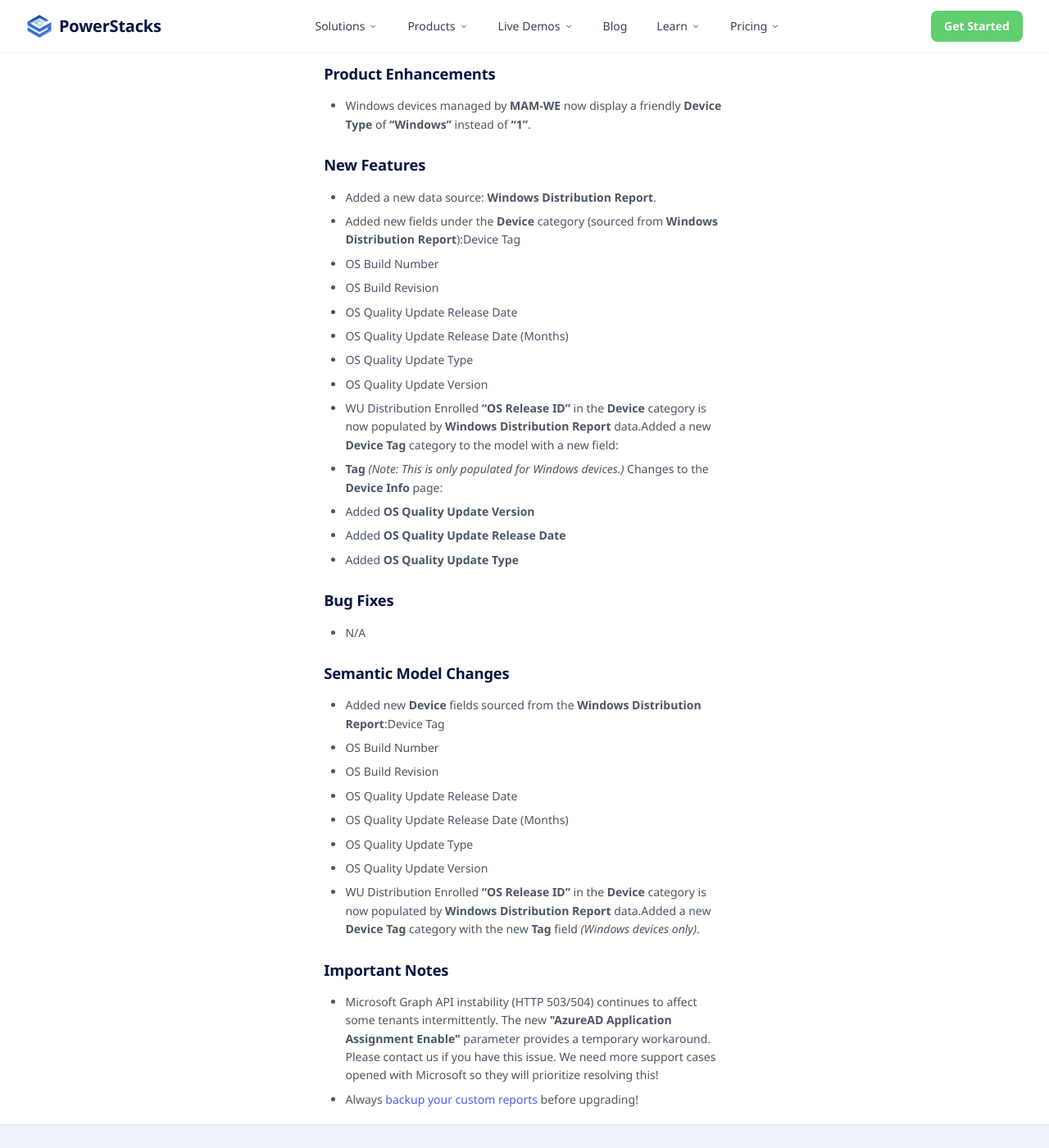
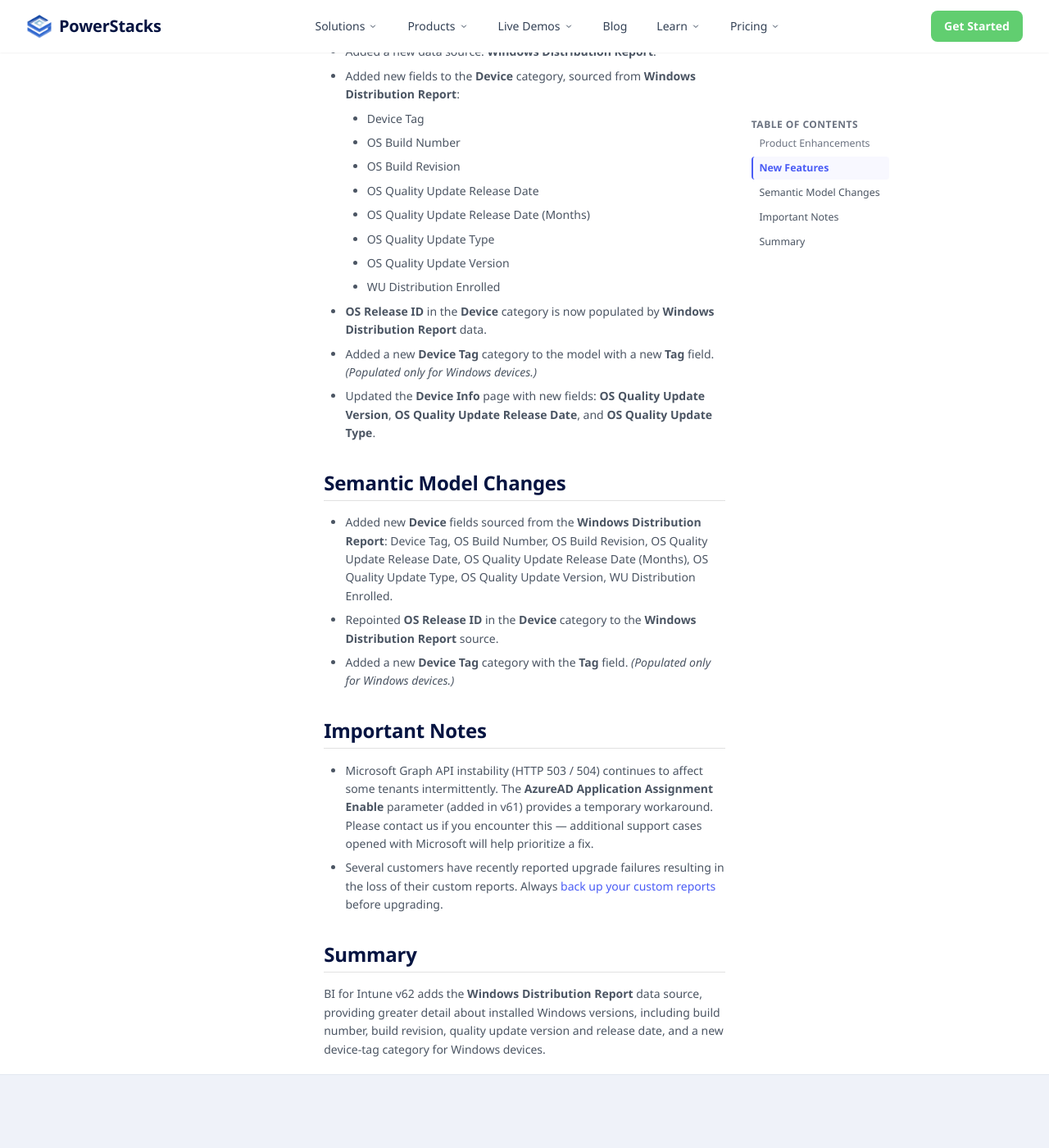
Before and after one commit to powerstacks-corp/powerstacks-docs, an MkDocs documentation site: the page built from docs/bi-for-intune/release-notes/version-62-0-jan-4-2026.md, in a window 1280 px wide and 1400 px high, scrolled down 433 px. Shown: the whole window at 82% size. Built offline with MkDocs 1.6.1 and Material for MkDocs 9.7.7, drawn with Linux system fonts in a browser that asks for light colours; some of the changed text lies outside the part shown.

Commit message:
docs(release-notes): align BI for Intune notes to the new standard, fix inline render bug
Two changes that together explain why the existing release notes were
incredibly difficult to read.

1. Render bug in the release_archive macro

The macro that inlines the latest releases on the "Recent Releases"
page was emitting markdown wrapped in `<div ... markdown>`. MkDocs
md_in_html does not reliably re-process content inserted by macros,
so headings, bold spans, and list items rendered as literal text
(see prior screenshot showing "**Release Date**:" etc. as raw
characters). The macro now converts each release-notes body to HTML
itself (using the same extensions as the rest of the site) and emits
a clean <div> wrapper. Source pages render the same as before because
they were never affected — they were always processed normally.

2. Realigned v60 through v65 to the PowerStacks Release Notes Standard

Each of the six most-recent release notes had drifted from the
documented format (PowerStacks_Release_Notes_Master_Template) in
different ways: redundant "What's New in BI for Intune vN" + "Version
N.0 Release Details" double-H1, "Important Notes" duplicated in two
places, "N/A" placeholders, and intro paragraphs that bled into the
content sections. Aligned all six to:

  # Version N
  Release Date / AppSource Version
  ## Product Enhancements
  ## New Features
  ## Bug Fixes
  ## Semantic Model Changes
  ## Important Notes
  ## Summary

with [**Action Required**] prefixes on breaking changes per the
standard, customer-visible behavior only, and Microsoft Writing Style
Guide terminology (Microsoft Entra ID, Microsoft Defender for
Endpoint). Empty sections are omitted rather than filled with N/A.

Co-Authored-By: Claude Opus 4.7 (1M context) <noreply@anthropic.com>

```diff
--- a/docs/bi-for-intune/release-notes/version-62-0-jan-4-2026.md
+++ b/docs/bi-for-intune/release-notes/version-62-0-jan-4-2026.md
@@ -1,58 +1,44 @@
 ---
-title: "Version 62.0 Jan 4, 2026"
+title: "Version 62.0 Jan. 4, 2026"
 render_macros: false
 ---
-# What's New in BI for Intune v62
-**Release Date**: January 4, 2026
-**App Source Version**: 1054
 
-Version 62 adds a new data source, the "Windows Distribution Report" data from Intune, to provide greater details about installed Windows versions.
+# Version 62
 
-**Important Notes:**
-Several customers have recently reported upgrade failures resulting in the loss of their custom reports. Please do not forget to [backup before you upgrade](../administration/backup-custom-reports.md)!
+**Release Date:** January 4, 2026
+**AppSource Version:** 1054
 
+## Product Enhancements
 
-# Version 62.0 Release Details
+- Windows devices managed by **MAM-WE** now display a friendly **Device Type** of **Windows** instead of **1**.
 
-
-### Product Enhancements
-
-- Windows devices managed by **MAM-WE** now display a friendly **Device Type** of **“Windows”** instead of **“1”**.
-
-### New Features
+## New Features
 
 - Added a new data source: **Windows Distribution Report**.
-- Added new fields under the **Device** category (sourced from **Windows Distribution Report**):Device Tag
-- OS Build Number
-- OS Build Revision
-- OS Quality Update Release Date
-- OS Quality Update Release Date (Months)
-- OS Quality Update Type
-- OS Quality Update Version
-- WU Distribution Enrolled
-**“OS Release ID”** in the **Device** category is now populated by **Windows Distribution Report** data.Added a new **Device Tag** category to the model with a new field:
-- **Tag** *(Note: This is only populated for Windows devices.)*
-Changes to the **Device Info** page:
-- Added **OS Quality Update Version**
-- Added **OS Quality Update Release Date**
-- Added **OS Quality Update Type**
+- Added new fields to the **Device** category, sourced from **Windows Distribution Report**:
+    - Device Tag
+    - OS Build Number
+    - OS Build Revision
+    - OS Quality Update Release Date
+    - OS Quality Update Release Date (Months)
+    - OS Quality Update Type
+    - OS Quality Update Version
+    - WU Distribution Enrolled
+- **OS Release ID** in the **Device** category is now populated by **Windows Distribution Report** data.
+- Added a new **Device Tag** category to the model with a new **Tag** field. _(Populated only for Windows devices.)_
+- Updated the **Device Info** page with new fields: **OS Quality Update Version**, **OS Quality Update Release Date**, and **OS Quality Update Type**.
 
-### Bug Fixes
+## Semantic Model Changes
 
-- N/A
+- Added new **Device** fields sourced from the **Windows Distribution Report**: Device Tag, OS Build Number, OS Build Revision, OS Quality Update Release Date, OS Quality Update Release Date (Months), OS Quality Update Type, OS Quality Update Version, WU Distribution Enrolled.
+- Repointed **OS Release ID** in the **Device** category to the **Windows Distribution Report** source.
+- Added a new **Device Tag** category with the **Tag** field. _(Populated only for Windows devices.)_
 
-### Semantic Model Changes
+## Important Notes
 
-- Added new **Device** fields sourced from the **Windows Distribution Report**:Device Tag
-- OS Build Number
-- OS Build Revision
-- OS Quality Update Release Date
-- OS Quality Update Release Date (Months)
-- OS Quality Update Type
-- OS Quality Update Version
-- WU Distribution Enrolled
-**“OS Release ID”** in the **Device** category is now populated by **Windows Distribution Report** data.Added a new **Device Tag** category with the new **Tag** field *(Windows devices only)*.
-### Important Notes
+- Microsoft Graph API instability (HTTP 503 / 504) continues to affect some tenants intermittently. The **AzureAD Application Assignment Enable** parameter (added in v61) provides a temporary workaround. Please contact us if you encounter this — additional support cases opened with Microsoft will help prioritize a fix.
+- Several customers have recently reported upgrade failures resulting in the loss of their custom reports. Always [back up your custom reports](../administration/backup-custom-reports.md) before upgrading.
 
-- Microsoft Graph API instability (HTTP 503/504) continues to affect some tenants intermittently. The new **"AzureAD Application Assignment Enable"** parameter provides a temporary workaround. Please contact us if you have this issue. We need more support cases opened with Microsoft so they will prioritize resolving this!
-- Always [backup your custom reports](../administration/backup-custom-reports.md) before upgrading!
+## Summary
+
+BI for Intune v62 adds the **Windows Distribution Report** data source, providing greater detail about installed Windows versions, including build number, build revision, quality update version and release date, and a new device-tag category for Windows devices.
```
Also changed, not shown: docs/bi-for-intune/release-notes/version-60-0-june-14-2025.md (+34 -41 lines), docs/bi-for-intune/release-notes/version-61-0-oct-28-2025.md (+27 -31 lines), docs/bi-for-intune/release-notes/version-63-0-jan-8-2026.md (+20 -30 lines), docs/bi-for-intune/release-notes/version-64-0-feb-15-2026.md (+21 -26 lines), docs/bi-for-intune/release-notes/version-65-0-feb-21-2026.md (+13 -15 lines), macros.py (+43 -4 lines).
